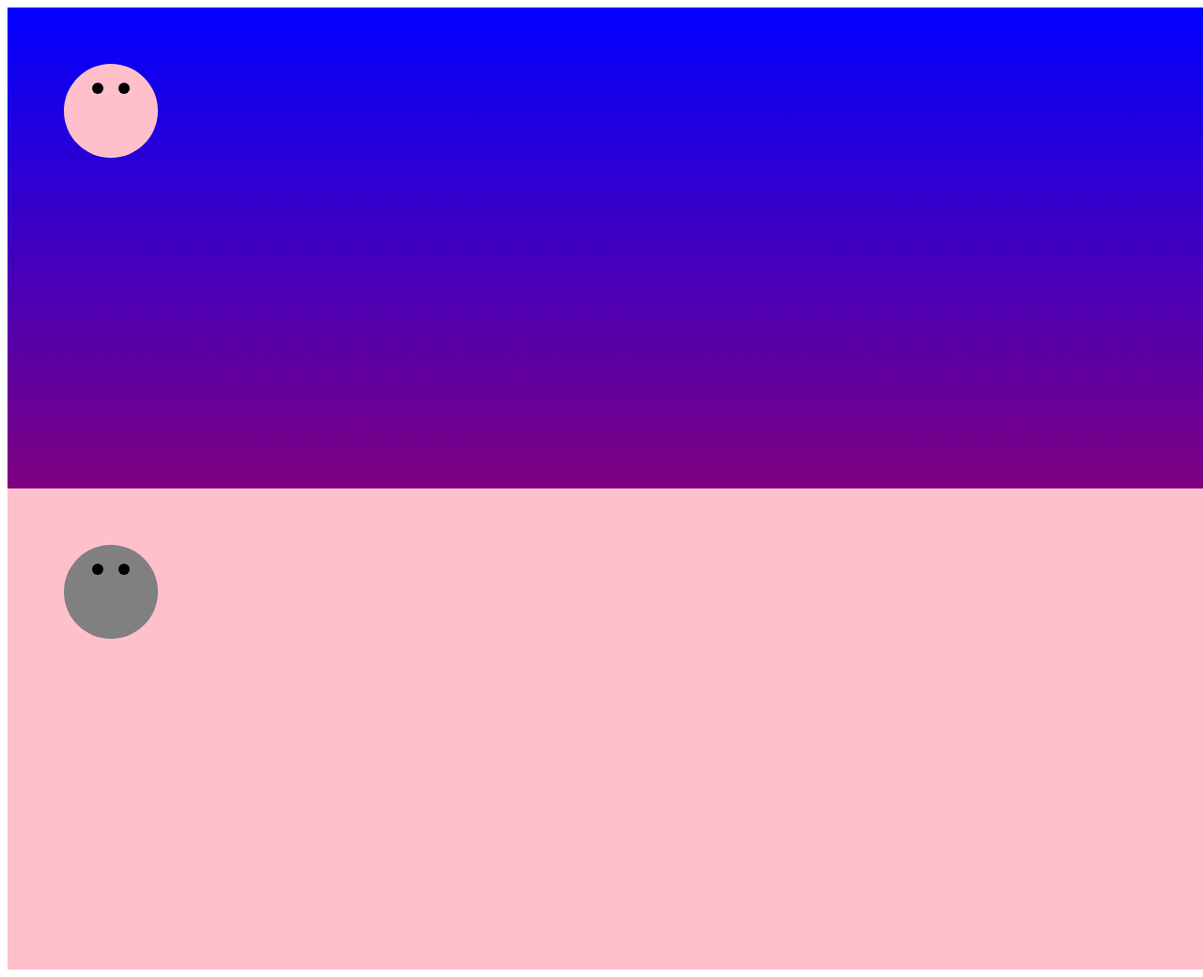
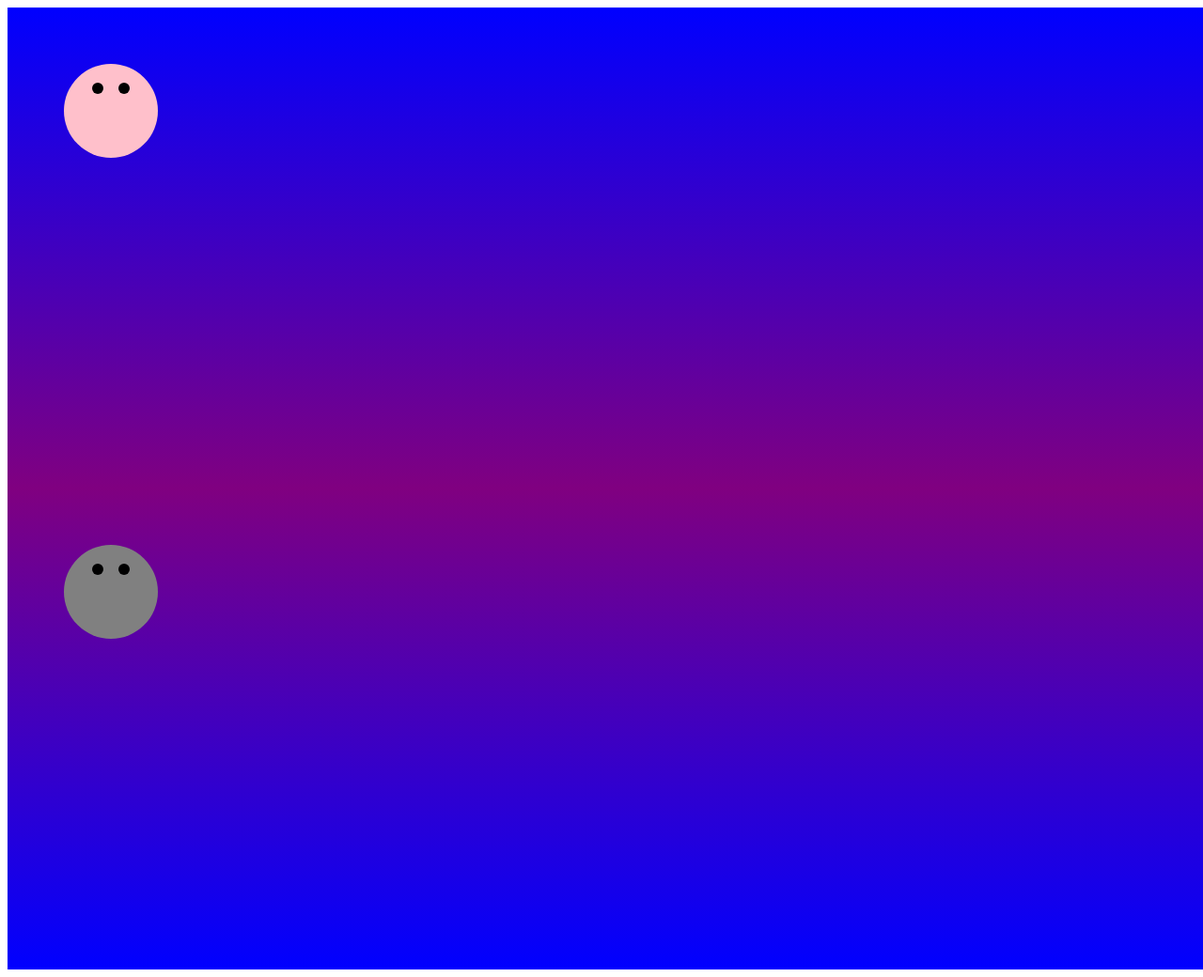
Before and after one commit to belindav8567/css3-project, a plain HTML site: page index.html in a window 1280 px wide. Shown: the top 1040 px of the page at 94% size. Drawn offline with Linux system fonts and the light colour scheme.

Commit message:
fix background color

```diff
--- a/index.html
+++ b/index.html
@@ -3,7 +3,7 @@
     width: 100%;
     height: 50%;
     padding: 60px;
-    background: linear-gradient(blue, purple);
+   background: linear-gradient(blue,purple);
   }
 
   .dango {
@@ -11,7 +11,8 @@
     width: 100px;
     position: relative;
     border-radius: 50px;
-    background-color: pink;
+    background-color:pink;
+
   }
 
   .dango .eye {
@@ -37,7 +38,7 @@
     width: 100%;
     height: 50%;
     padding: 60px;
-    background-color: pink;
+    background:linear-gradient(purple,blue);
   }
 
   .dango2 {
```
